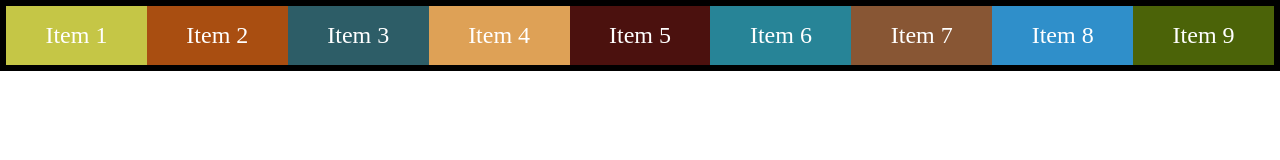
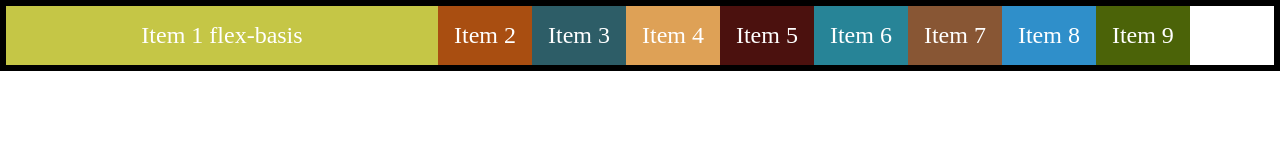
Before and after one commit to kumar-shivraj/css-topicwise, a plain HTML site: page flexbox/index.html in a window 1280 px wide. Drawn offline with Linux system fonts and the light colour scheme.

Commit message:
flex-shrink, flex-basis

```diff
--- a/flexbox/index.html
+++ b/flexbox/index.html
@@ -9,13 +9,15 @@
   </head>
   <body>
     <div class="container">
-      <div class="flex-item item-1">Item 1</div>
+      <!-- <div class="flex-item item-1">Item 1</div> -->
+      <div class="flex-item item-1">Item 1 flex-basis</div>
       <div class="flex-item item-2">Item 2</div>
       <div class="flex-item item-3">Item 3</div>
       <div class="flex-item item-4">Item 4</div>
       <div class="flex-item item-5">Item 5</div>
 
       <!-- commenting below for better understanding of justify-content -->
+      <!-- commenting below for better understanding of flex-shrink -->
       <div class="flex-item item-6">Item 6</div>
       <div class="flex-item item-7">Item 7</div>
       <div class="flex-item item-8">Item 8</div>
--- a/flexbox/styles.css
+++ b/flexbox/styles.css
@@ -98,7 +98,10 @@ align-content
   padding: 1rem;
   text-align: center;
 
-  flex-grow: 1;
+  /* flex-grow: 1; */
+  /* flex-shrink: 0; */
+
+  /* width: 8rem; */
 }
 .item-1 {
   background-color: #c5c646;
@@ -106,6 +109,8 @@ align-content
   /* ======  for align items baseline ====== */
   /* padding-bottom: 3rem; */
   /* ======================================= */
+  /* flex-basis: auto; */
+  flex-basis: 400px;
 }
 .item-2 {
   background-color: #a94e11;
@@ -113,6 +118,8 @@ align-content
   /* ======  for align items baseline ====== */
   /* padding-bottom: 5rem; */
   /* ======================================= */
+
+  /* flex-shrink: 4; */
 }
 .item-3 {
   background-color: #2d5d67;
@@ -122,6 +129,7 @@ align-content
   /* ======================================= */
 
   /* order: 1; */
+  /* flex-shrink: 2; */
 }
 .item-4 {
   background-color: #dea156;
```
